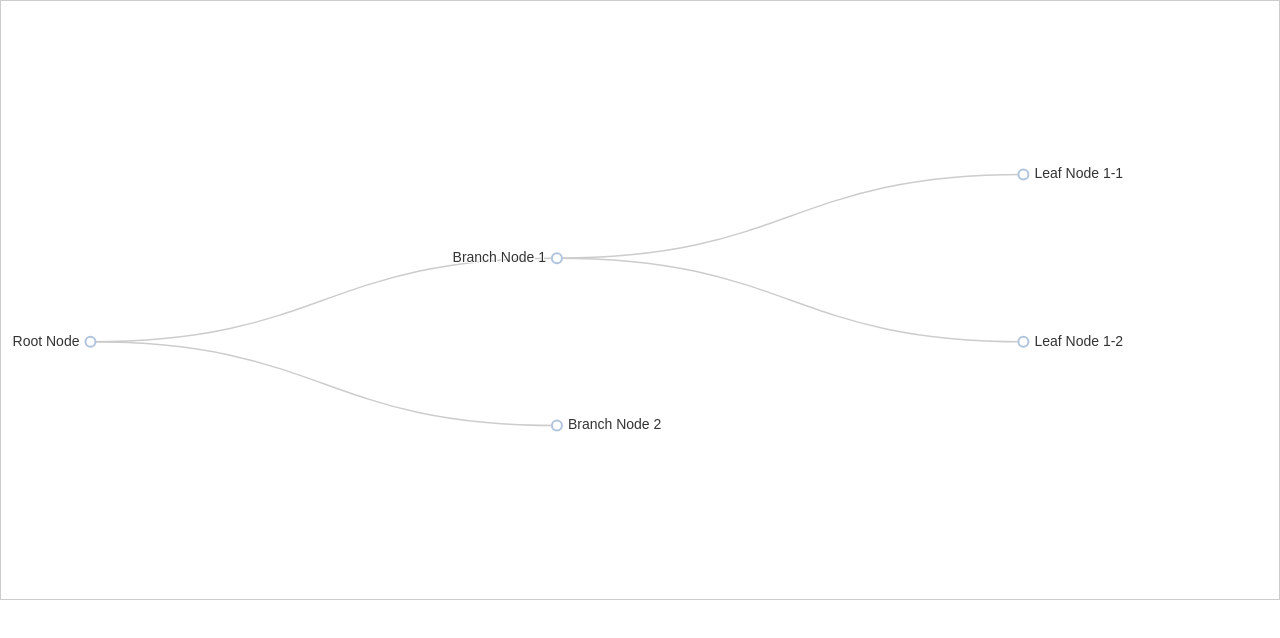
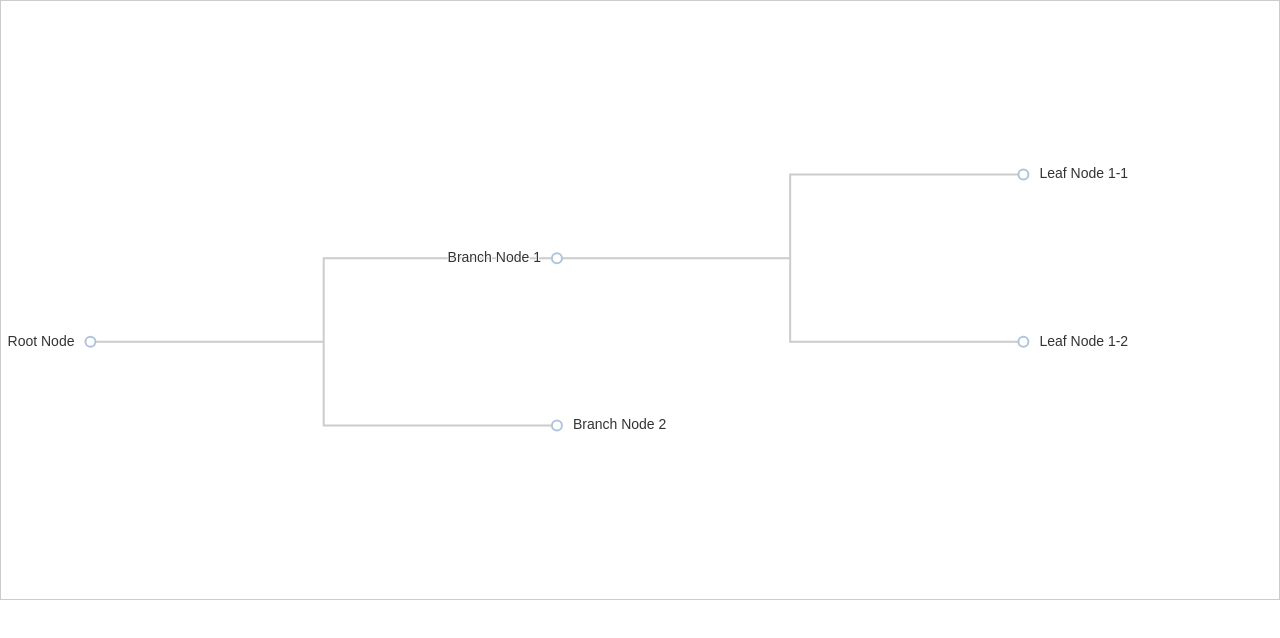
Before and after one commit to kingfadzi/n-assessment, a plain HTML site: page api/index.html in a window 1280 px wide. Drawn offline with Linux system fonts and the light colour scheme.

Commit message:
process tree

```diff
--- a/api/index.html
+++ b/api/index.html
@@ -63,24 +63,40 @@
                                 position: 'left',
                                 verticalAlign: 'middle',
                                 align: 'right',
-                                fontSize: 14
+                                fontSize: 14,
+                                distance: 10, // Add some space between labels and nodes
                             },
                             leaves: {
                                 label: {
                                     position: 'right',
                                     verticalAlign: 'middle',
-                                    align: 'left'
+                                    align: 'left',
+                                    distance: 10, // Add some space between labels and nodes
                                 }
                             },
                             expandAndCollapse: true,
-                            initialTreeDepth: 3,
+                            initialTreeDepth: 2,  // Adjust this value to your preference
                             animationDuration: 550,
                             animationDurationUpdate: 750,
                             roam: true,  // Enable panning and zooming
-                            layout: 'orthogonal'  // Layout for better scrolling experience
+                            layout: 'orthogonal',  // Layout for better scrolling experience
+                            lineStyle: {
+                                width: 2,
+                                curveness: 0.5,  // Adds curve to the lines for better spacing
+                            },
+                            itemStyle: {
+                                borderColor: '#ccc',  // Makes the connecting lines more visible
+                                borderWidth: 2,
+                            },
+                            edgeShape: 'polyline',  // This ensures better spacing and visibility
                         }
                     ]
                 };
+
+// Adjust the container height dynamically based on the content
+                chart.setOption(option);
+                chart.resize();
+
 
                 chart.setOption(option);
 
```
